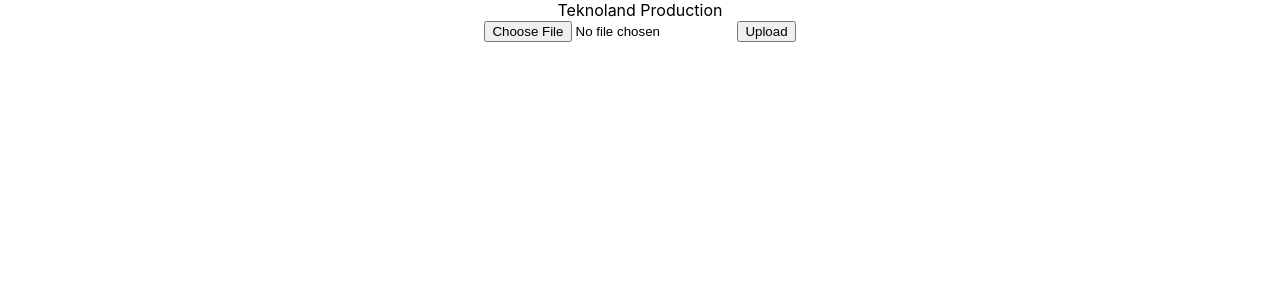
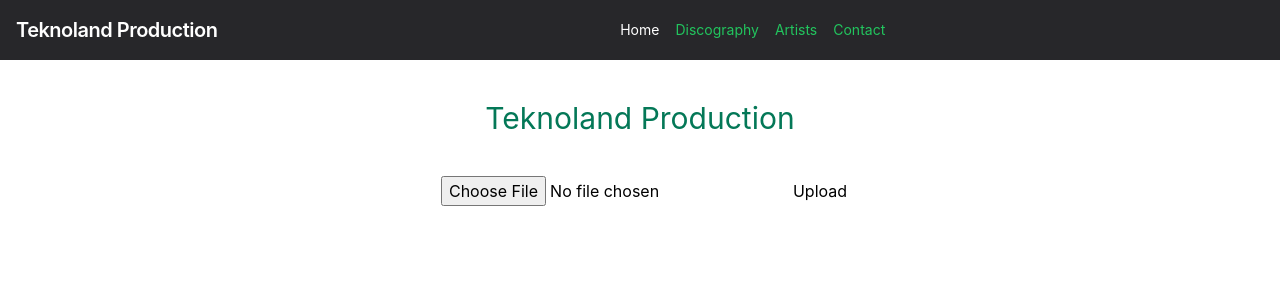
Before and after one commit to thomas37000/teknoland, a React (Create React App) app: page / in a window 1280 px wide. Shown: the top 300 px of the page. Built offline with nearby package versions, Linux system fonts and the light colour scheme; no server answers.

Commit message:
create the router

```diff
--- a/public/index.html
+++ b/public/index.html
@@ -24,7 +24,7 @@
       work correctly both with client-side routing and a non-root public URL.
       Learn how to configure a non-root public URL by running `npm run build`.
     -->
-    <title>React App</title>
+    <title>Teknoland Production, vinyls and Digital Techno music from the Underground</title>
   </head>
   <body>
     <noscript>You need to enable JavaScript to run this app.</noscript>
--- a/src/App.js
+++ b/src/App.js
@@ -1,11 +1,10 @@
 import "./App.css";
-import Upload from "./Upload";
+import ReactRouter from "./router/ReactRouter";
 
 function App() {
   return (
     <div className="App">
-      Teknoland Production
-      <Upload />
+      <ReactRouter />
     </div>
   );
 }
--- /dev/null
+++ b/src/components/Navbar.jsx
@@ -0,0 +1,62 @@
+import React from "react";
+import { Link } from "react-router-dom";
+
+const Navbar = () => {
+  return (
+    <nav className="flex flex-wrap items-center justify-between p-4 bg-zinc-800">
+      <div className="flex items-center flex-shrink-0 mr-6 text-white">
+        <Link to="/">
+          <span className="text-xl font-semibold tracking-tight">
+            Teknoland Production
+          </span>
+        </Link>
+      </div>
+      <div className="block lg:hidden">
+        <button className="flex items-center px-3 py-2 text-white border rounded border-black-400 hover:text-green-500 hover:border-white">
+          <svg
+            className="w-3 h-3 fill-current"
+            viewBox="0 0 20 20"
+            xmlns="http://www.w3.org/2000/svg"
+          >
+            <title>Menu</title>
+            <path d="M0 3h20v2H0V3zm0 6h20v2H0V9zm0 6h20v2H0v-2z" />
+          </svg>
+        </button>
+      </div>
+      <div className="flex-grow block w-full lg:flex lg:items-center lg:w-auto">
+        <div className="text-sm lg:flex-grow">
+          <Link
+            to="/"
+            className="block mt-4 mr-4 text-white lg:inline-block lg:mt-0 hover:text-red-500"
+          >
+            Home
+          </Link>
+
+          <Link
+            to="/discography"
+            className="block mt-4 mr-4 text-green-500 lg:inline-block lg:mt-0 hover:text-white"
+          >
+            Discography
+          </Link>
+
+          <Link
+            to="/artists"
+            className="block mt-4 mr-4 text-green-500 lg:inline-block lg:mt-0 hover:text-white"
+          >
+            Artists
+          </Link>
+
+
+          <Link
+            to="/contact"
+            className="block mt-4 text-green-500 lg:inline-block lg:mt-0 hover:text-white"
+          >
+            Contact
+          </Link>
+        </div>
+      </div>
+    </nav>
+  );
+};
+
+export default Navbar;
--- a/src/index.css
+++ b/src/index.css
@@ -1,3 +1,7 @@
+@tailwind base;
+@tailwind components;
+@tailwind utilities;
+
 body {
   margin: 0;
   font-family: -apple-system, BlinkMacSystemFont, 'Segoe UI', 'Roboto', 'Oxygen',
--- /dev/null
+++ b/src/pages/Home.jsx
@@ -0,0 +1,13 @@
+import React from "react";
+import Upload from "../Upload";
+
+function Home() {
+  return (
+    <div>
+       <h1 className="my-10 text-3xl mt-15 m text-emerald-700">Teknoland Production</h1>
+      <Upload />
+    </div>
+  );
+}
+
+export default Home;
--- /dev/null
+++ b/src/router/ReactRouter.js
@@ -0,0 +1,20 @@
+import React from "react";
+import { BrowserRouter as Router, Route, Routes } from "react-router-dom";
+import Navbar from "../components/Navbar";
+import Home from "../pages/Home";
+
+const ReactRouter = () => {
+  return (
+    <Router>
+      <Navbar />
+      <Routes>
+        <Route exact path="/" element={<Home />} />
+        {/* <Route exact path="/discography" element={<Home />} />
+        <Route exact path="/artists" element={<Home />} />
+        <Route exact path="/contact" element={<Home />} /> */}
+      </Routes>
+    </Router>
+  );
+};
+
+export default ReactRouter;
```
Also changed, not shown: src/Navbar.jsx (deleted, +0 -54 lines).
